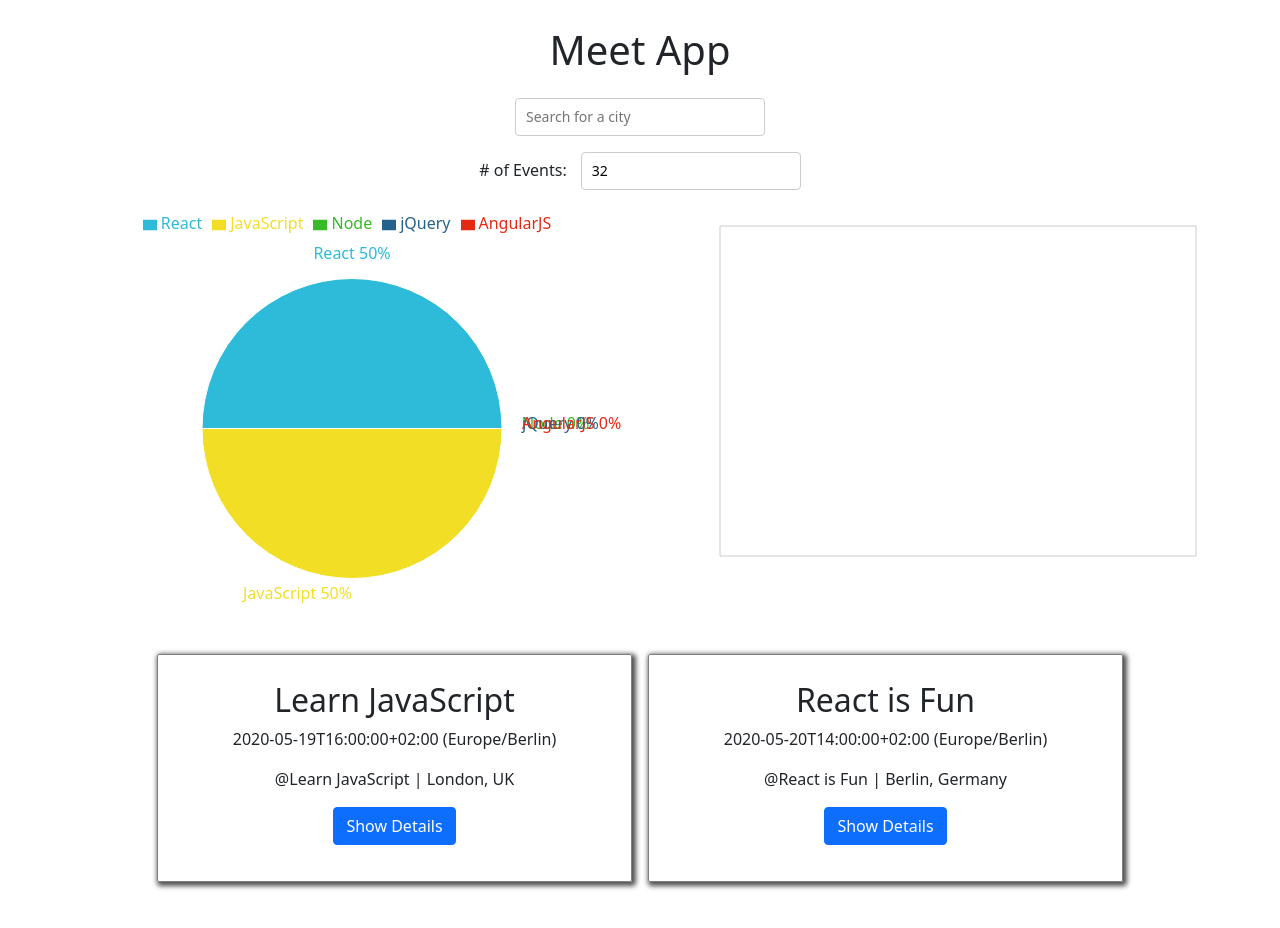
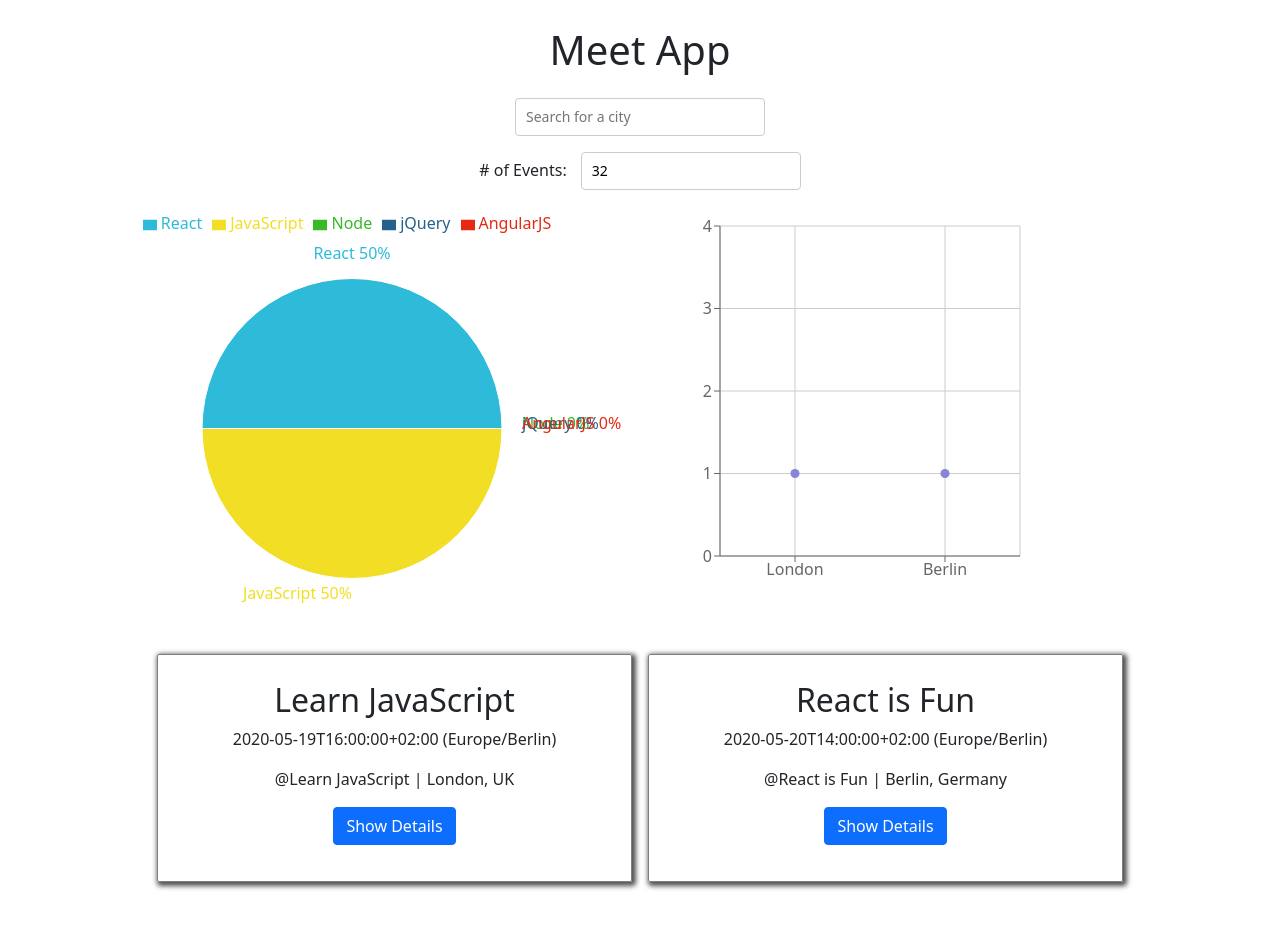
Before and after one commit to kylayouu/Meet, a React (Create React App) app: page / in a window 1280 px wide. Shown: the top 928 px of the page. Built offline with nearby package versions, Linux system fonts and the light colour scheme; what atatus-spa would draw is missing.

Commit message:
fixed scatterchart error

```diff
--- a/src/App.js
+++ b/src/App.js
@@ -77,10 +77,10 @@ class App extends Component {
 
         <div className='data-vis-wrapper'>
           <EventGenre events={this.state.events} />
-          <ResponsiveContainer height={400}>
+          <ResponsiveContainer height={400} width={400}>
             <ScatterChart
-              width={800}
-              height={400}
+              // width={800}
+              // height={400}
               margin={{
                 top: 20,
                 right: 20,
@@ -92,7 +92,7 @@ class App extends Component {
               <XAxis type='category' dataKey='city' name='city'  />
               <YAxis type='number' dataKey='number' name='number of events' allowDecimals={false} />
               <Tooltip cursor={{ strokeDasharray: '3 3' }} />
-              <Scatter data={this.getData} fill="#8884d8" />
+              <Scatter data={this.getData()} fill="#8884d8" />
             </ScatterChart>
           </ResponsiveContainer>
         </div>
```
